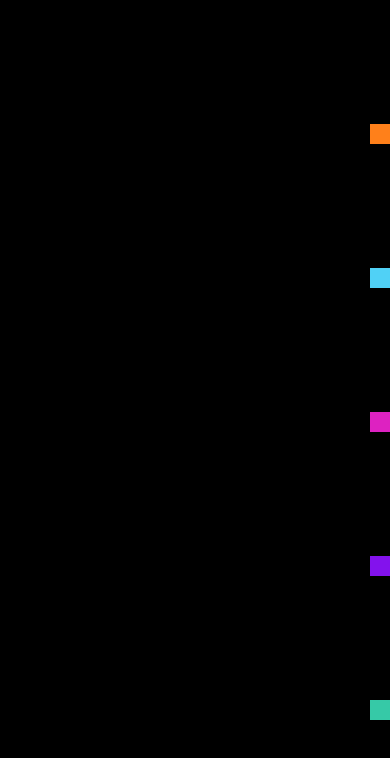
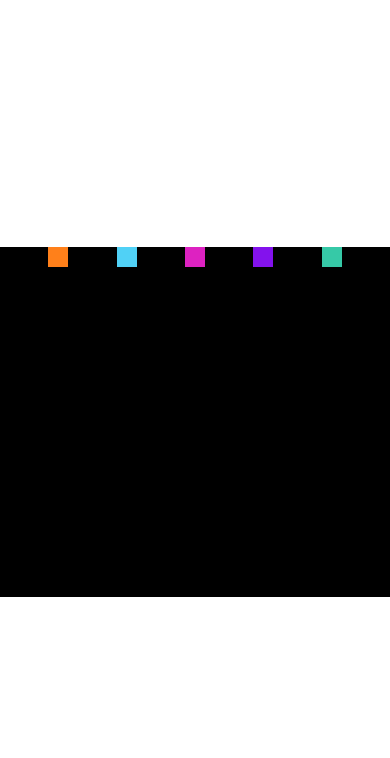
Before and after one commit to Pedro-imbriani-clear/exercicios, a React Native app: screen / in a window 390 px wide. Shown: the top 758 px of the page. Built offline with nearby package versions, Linux system fonts and the light colour scheme.

Commit message:
using flexbox3

```diff
--- a/src/App.js
+++ b/src/App.js
@@ -1,7 +1,8 @@
 import React from 'react'
 import { SafeAreaView, StyleSheet } from 'react-native'
 
-import FlexboxV2 from './components/layout/FlexboxV2'
+import FlexboxV3 from './components/layout/FlexboxV3'
+// import FlexboxV2 from './components/layout/FlexboxV2'
 // import FlexboxV1 from './components/layout/FlexboxV1'
 // import DigiteSeuNome from './components/DigiteSeuNome'
 // import ListaProdutosV2 from './components/produtos/ListaProdutosV2'
@@ -25,8 +26,9 @@
 
 export default () => (
     <SafeAreaView style={style.App}>
+        <FlexboxV3 />
+        {/*
         <FlexboxV2 />
-        {/*
         <FlexboxV1 />
         <DigiteSeuNome />
         <ListaProdutosV2 />
--- /dev/null
+++ b/src/components/layout/FlexboxV3.js
@@ -0,0 +1,26 @@
+import React from 'react'
+import { View, StyleSheet } from 'react-native'
+import Quadrado from './Quadrado'
+
+export default props => {
+    return (
+        <View style={style.FlexV3}>
+            <Quadrado cor='#ff801a' lado={20}/>
+            <Quadrado cor='#50d1f6' lado={30}/>
+            <Quadrado cor='#dd22c1' lado={40}/>
+            <Quadrado cor='#8312ed' lado={50}/>
+            <Quadrado cor='#36c9a7' lado={60}/>
+        </View>
+    )
+}
+
+const style = StyleSheet.create({
+    FlexV3: {
+        flexDirection: "row",
+        justifyContent: "space-evenly",
+        alignItems: "flex-start",
+        height: 350,
+        width: '100%',
+        backgroundColor: '#000'
+    }
+})
```
